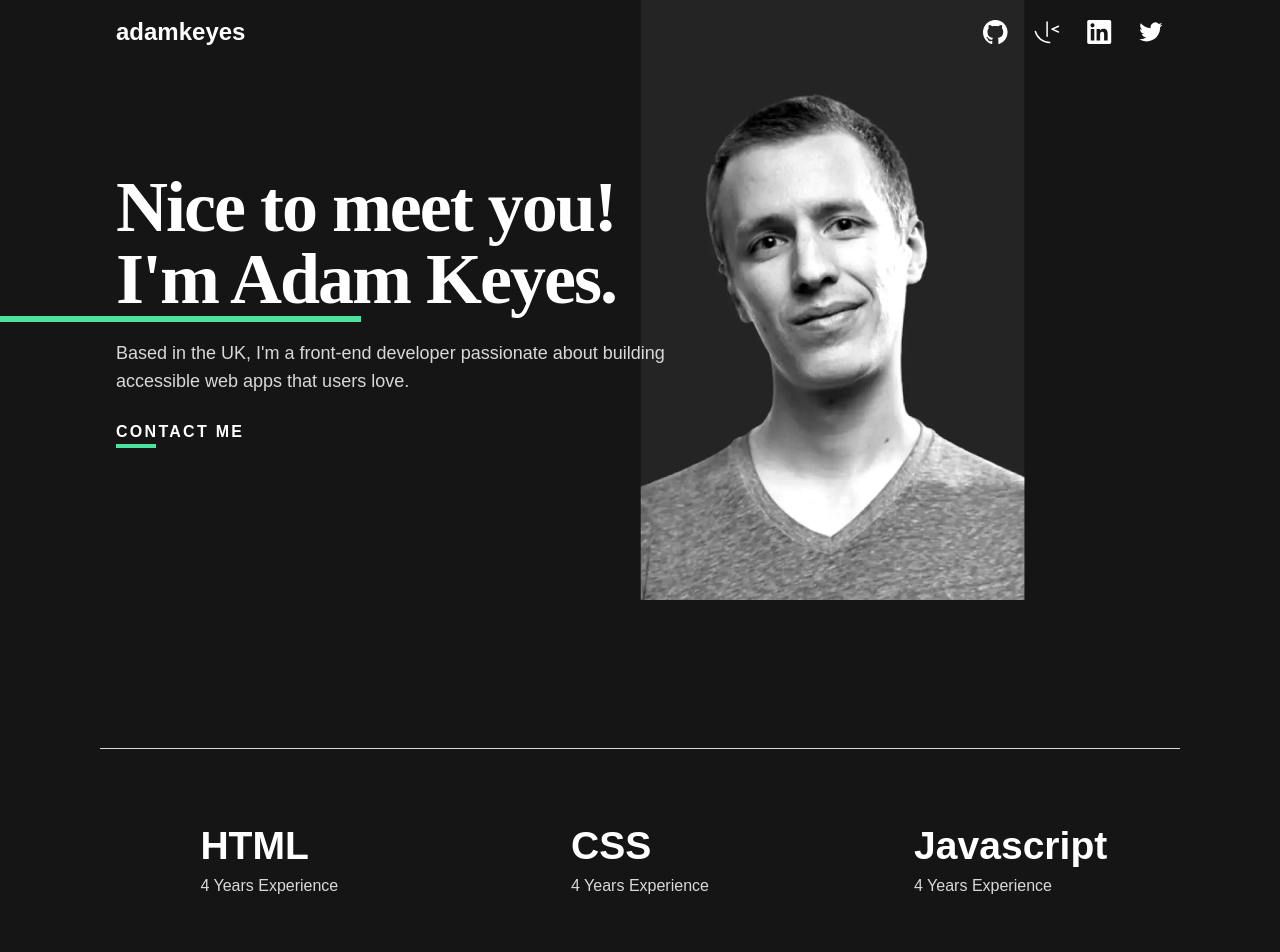
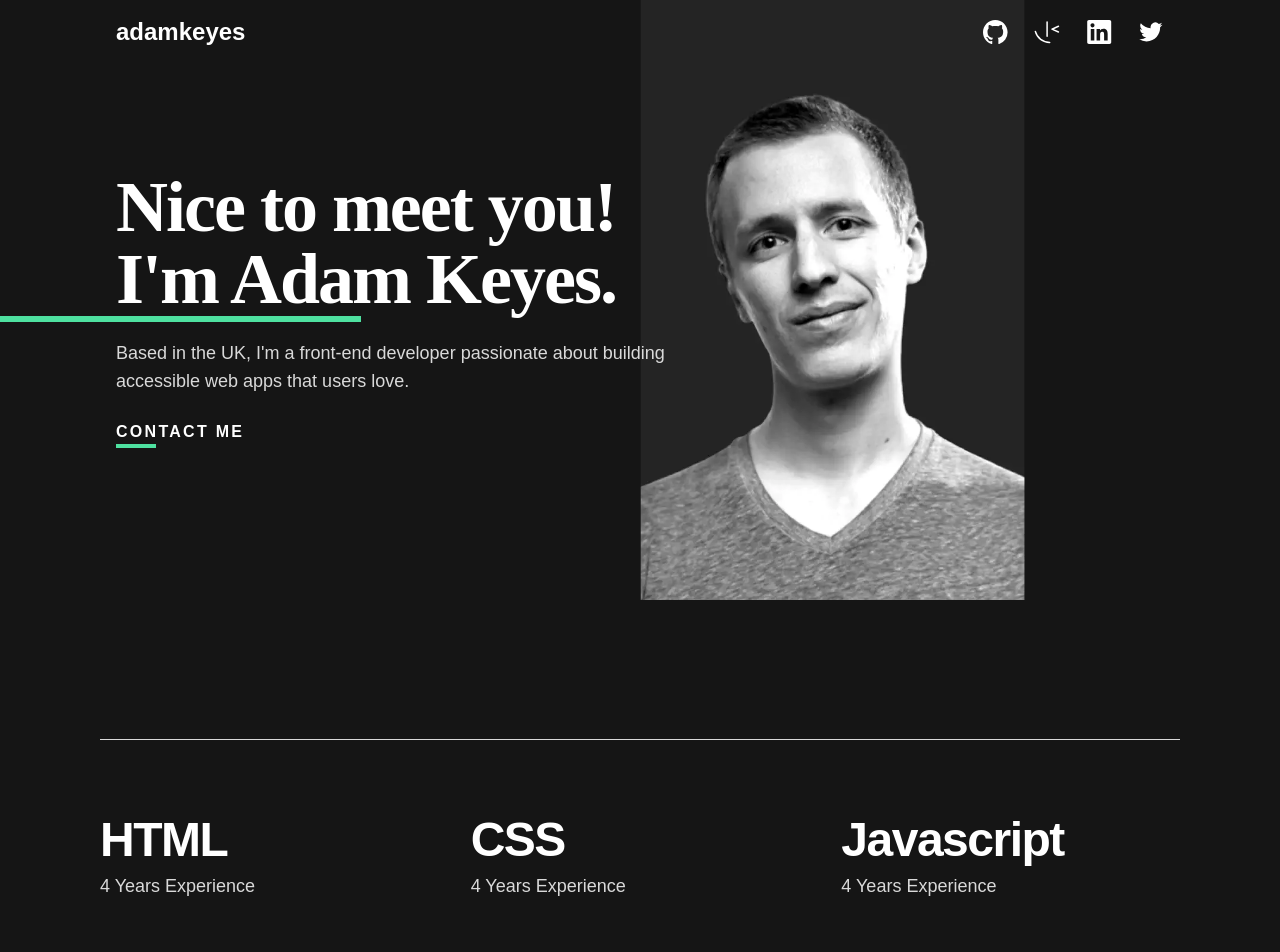
Before and after one commit to Hcmwebs/single-page-dev-portifolio, a React (Vite) app: page / in a window 1280 px wide. Shown: the top 952 px of the page. Built offline with nearby package versions, Linux system fonts and the light colour scheme.

Commit message:
added single item class
Signed-off-by: Heze <64218603+Hcmwebs@users.noreply.github.com>

```diff
--- a/src/components/SingleSkill.jsx
+++ b/src/components/SingleSkill.jsx
@@ -2,7 +2,7 @@ import React from 'react'
 
 const SingleSkill = ({ title, experience }) => {
 	return (
-		<div>
+		<div className='single-item'>
 			<h2>{title}</h2>
 			<p>{experience}</p>
 		</div>
```
